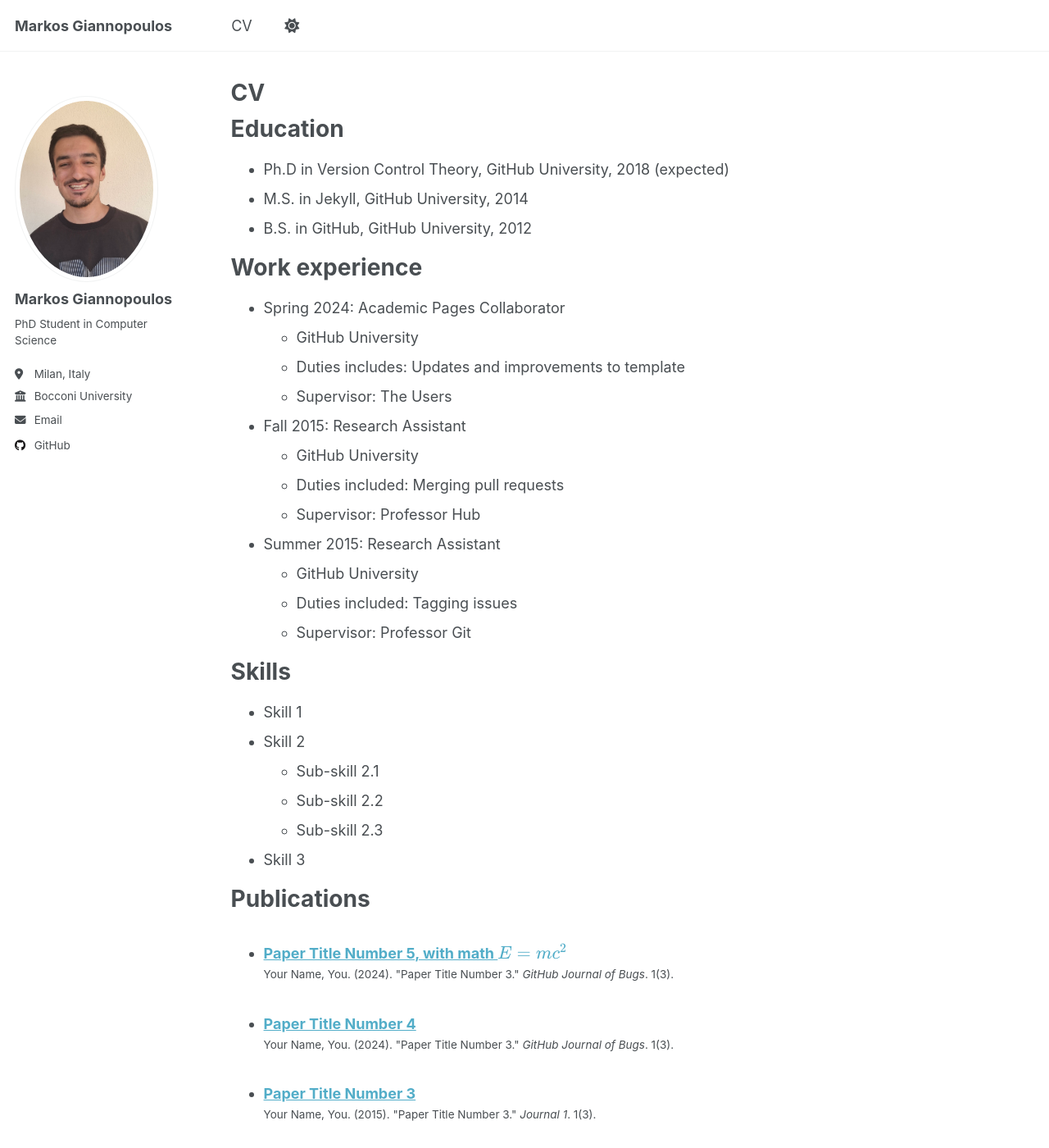
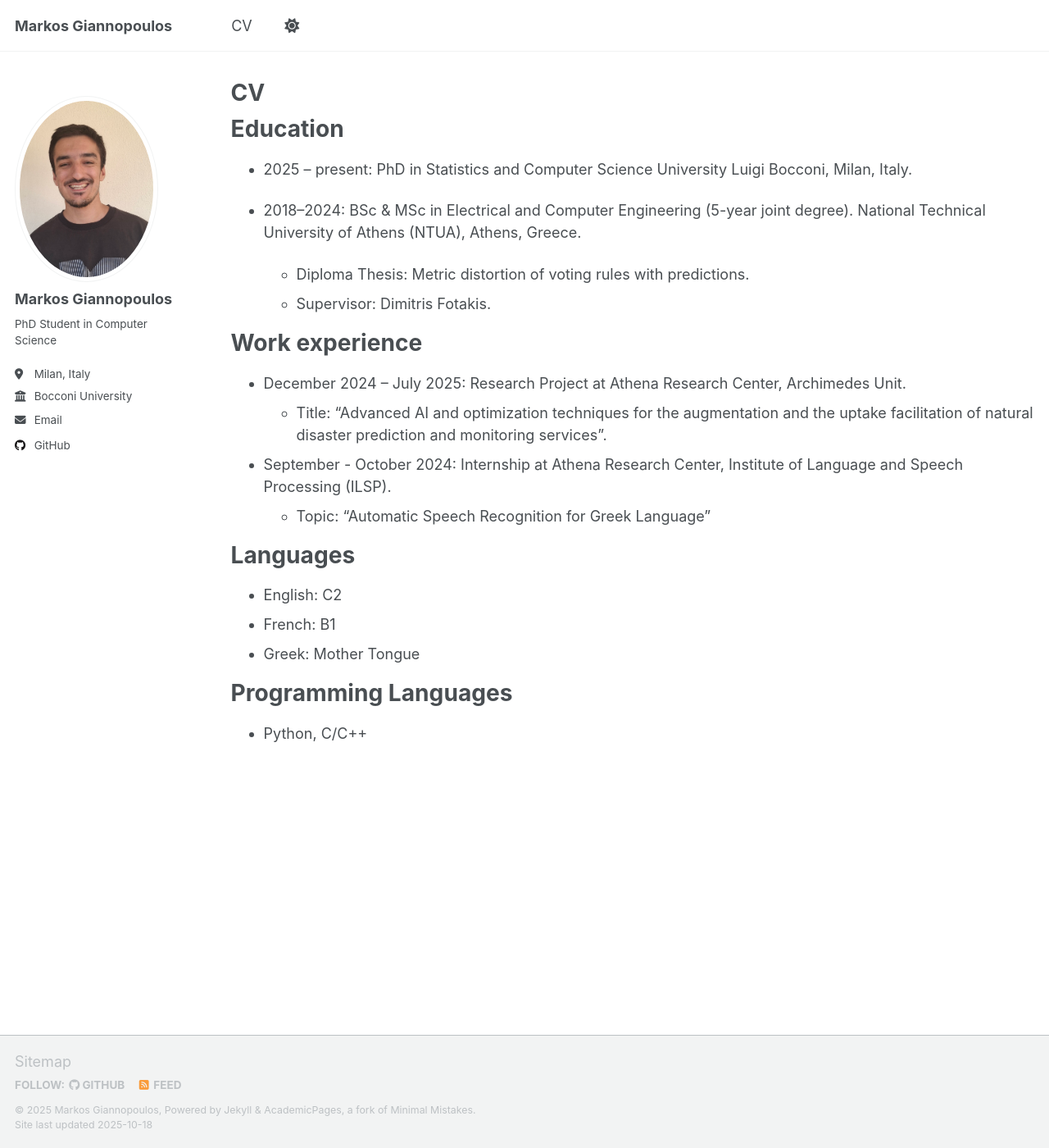
Before and after one commit to Markosgi/markosgi.github.io, a Jekyll site: the page built from _pages/cv.md, in a window 1280 px wide and 1400 px high. Shown: the whole window at 82% size. Built offline with Jekyll 4.4.1, drawn with Linux system fonts in a browser that asks for light colours; a script that is not in the unit is left out; some of the changed text lies outside the part shown.

Commit message:
Update cv.md

```diff
--- a/_pages/cv.md
+++ b/_pages/cv.md
@@ -7,58 +7,32 @@ redirect_from:
   - /resume
 ---
 
-{% include base_path %}
 
 Education
 ======
-* Ph.D in Version Control Theory, GitHub University, 2018 (expected)
-* M.S. in Jekyll, GitHub University, 2014
-* B.S. in GitHub, GitHub University, 2012
+* 2025 – present: PhD in Statistics and Computer Science
+University Luigi Bocconi, Milan, Italy.
+
+* 2018--2024:  BSc & MSc in Electrical and Computer Engineering (5-year joint degree).
+National Technical University of Athens (NTUA), Athens, Greece.
+  * Diploma Thesis: Metric distortion of voting rules with predictions.
+  * Supervisor: Dimitris Fotakis.
+
 
 Work experience
 ======
-* Spring 2024: Academic Pages Collaborator
-  * GitHub University
-  * Duties includes: Updates and improvements to template
-  * Supervisor: The Users
+* December 2024 – July 2025: Research Project at Athena Research Center, Archimedes Unit.
+  * Title: “Advanced AI and optimization techniques for the augmentation and the uptake facilitation of natural disaster prediction and monitoring services”.
 
-* Fall 2015: Research Assistant
-  * GitHub University
-  * Duties included: Merging pull requests
-  * Supervisor: Professor Hub
+* September - October 2024: Internship at Athena Research Center, Institute of Language and Speech Processing (ILSP).
+  * Topic: “Automatic Speech Recognition for Greek Language”
 
-* Summer 2015: Research Assistant
-  * GitHub University
-  * Duties included: Tagging issues
-  * Supervisor: Professor Git
+Languages
+======
+* English: C2
+* French: B1
+* Greek: Mother Tongue
 
-Skills
+Programming Languages
 ======
-* Skill 1
-* Skill 2
-  * Sub-skill 2.1
-  * Sub-skill 2.2
-  * Sub-skill 2.3
-* Skill 3
-
-Publications
-======
-  <ul>{% for post in site.publications reversed %}
-    {% include archive-single-cv.html %}
-  {% endfor %}</ul>
-
-Talks
-======
-  <ul>{% for post in site.talks reversed %}
-    {% include archive-single-talk-cv.html  %}
-  {% endfor %}</ul>
-
-Teaching
-======
-  <ul>{% for post in site.teaching reversed %}
-    {% include archive-single-cv.html %}
-  {% endfor %}</ul>
-
-Service and leadership
-======
-* Currently signed in to 43 different slack teams
+* Python, C/C++
```
